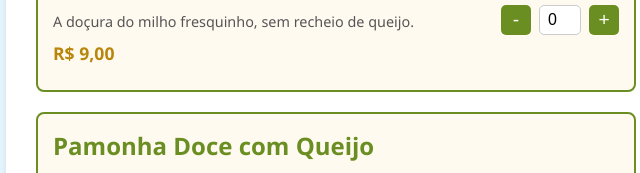
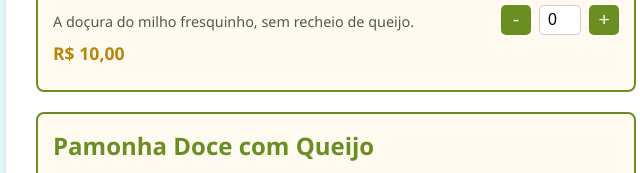
Before and after one commit to directorjorgelm/pamonhas-de-goias, a plain HTML site: page index.html in a window 1280 px wide. Shown: the part 217-390 px from the top of the page, 304-944 px from the left. Drawn offline with Linux system fonts and the light colour scheme.

Commit message:
index.html

```diff
--- a/index.html
+++ b/index.html
@@ -205,12 +205,12 @@
 
 <script>
 const listaProdutos = [
-    { nome: "Pamonha Doce sem Queijo", preco: 9.00, descricao: "A doçura do milho fresquinho, sem recheio de queijo." },
+    { nome: "Pamonha Doce sem Queijo", preco: 10.00, descricao: "A doçura do milho fresquinho, sem recheio de queijo." },
     { nome: "Pamonha Doce com Queijo", preco: 10.00, descricao: "A doçura que conforta! Feita com milho fresquinho e recheio de queijo." },
     { nome: "Pamonha Salgada com Queijo", preco: 10.00, descricao: "Clássica pamonha salgada com sabor autêntico e recheio de queijo." },
     { nome: "Pamonha Salgada com Queijo e Linguiça", preco: 13.00, descricao: "Combinação da linguiça com cremosidade do queijo derretido." },
     { nome: "Cural pequeno 140g", preco: 5.00, descricao: "Cural cremoso de milho (140g). Se desejar com canela, informe nas observações." },
-    { nome: "Cural grande 250g", preco: 8.00, descricao: "Cural cremoso de milho (250g). Se desejar com canela, informe nas observações." }
+    { nome: "Cural grande 250g", preco: 9.00, descricao: "Cural cremoso de milho (250g). Se desejar com canela, informe nas observações." }
 ];
 
 function renderizarProdutos() {
```
